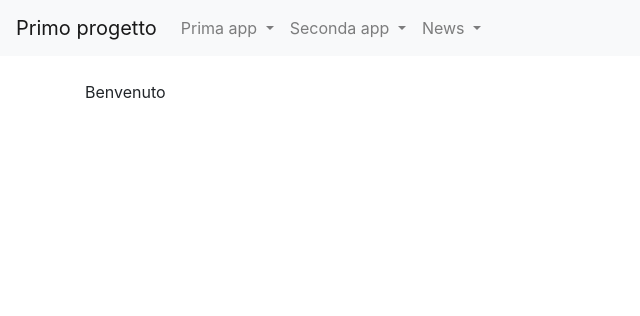
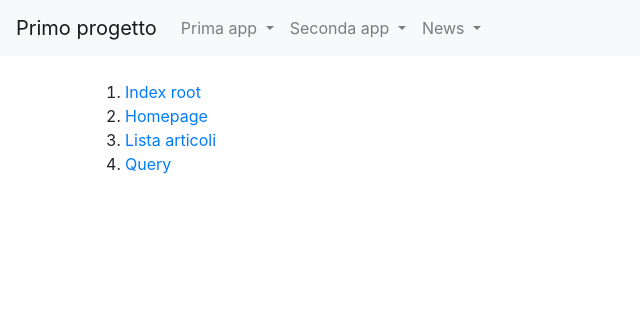
Before and after one commit to ElyFrosty/primo_progetto, a Django app: page /news/ in a window 1280 px wide. Shown: the top 316 px of the page, without its empty margins (0-640 px from the left). Run offline with Django 4.2, Linux system fonts and the light colour scheme; data comes from the database, SQL or seed files in the repository.

Commit message:
passo 21

```diff
--- /dev/null
+++ b/news/templates/index_news.html
@@ -0,0 +1,13 @@
+{% extends "base.html" %}
+
+{%block title%} {{block.super}} | Index news {%endblock title%}
+
+{%block content%}
+    <ol>
+        <li><a href="/">Index root</li>
+        <li><a href="{% url 'news:homeview'%}">Homepage</a></li>
+        <li><a href="{% url 'news:lista_articoli'%}">Lista articoli</a></li>
+        <li><a href="{% url 'news:query'%}">Query</a></li>
+    </ol>
+
+{%endblock content%}
--- a/news/urls.py
+++ b/news/urls.py
@@ -1,14 +1,16 @@
 from django.urls import path
-from .views import home, articoloDetailView, listaArticoli, queryBase
+from .views import home, articoloDetailView, giornalistaDetailView, listaArticoli, queryBase, indexNews
 
 app_name= 'news'
 
 urlpatterns = [
-    path('', home, name='homeview'),
+    path('homepage', home, name='homeview'),
     path('articoli/<int:pk>', articoloDetailView, name="articolo_detail"),
+    path('giornalista/<int:pk>', giornalistaDetailView, name="giornalista_detail"),
     path('lista_articoli/<int:pk>', listaArticoli, name="lista_articoli_giornalista"),
     path('lista_articoli/', listaArticoli, name="lista_articoli"),
     path('query/', queryBase, name="query"),
+    path('', indexNews, name='index_news'),
 
 
 ]
--- a/news/views.py
+++ b/news/views.py
@@ -44,6 +44,14 @@ def articoloDetailView(request,pk):
     articolo=get_object_or_404(Articolo, pk=pk)
     context={"articolo": articolo}
     return render(request, "articolo_detail.html", context)
+
+def giornalistaDetailView(request,pk):
+    #articolo=Articolo.objects.get(pk=pk)
+    giornalista=get_object_or_404(Giornalista, pk=pk)
+    articoli=Articolo.objects.filter(giornalista_id=pk)
+    context={"giornalista": giornalista,
+             "articoli":articoli }
+    return render(request, "giornalista_detail.html", context)
 
 def listaArticoli(request,pk=None):
     if (pk==None):
@@ -107,6 +115,32 @@ def queryBase(request):
     #15. Tutti gli articoli che contengono una certa parola all'inizio:
     articoli_parola=Articolo.objects.filter(titolo__icontains='importante')
 
+    #16. Articoli pubblicati in un certo mese di un anno specifico:
+    articoli_mese_anno=Articolo.objects.filter(data__month=11, data__year=2023)
+
+    #17. Giornalisti con almeno un articolo con più di 100 visualizzazioni
+    giornalisti_con_articoli_popolari=Giornalista.objects.filter(articoli__visualizzazzioni__gte=100).distinct()
+
+    #UTILIZZO DI PIU' CONDIZIONI DI SELEZIONE
+    data=datetime.date(1990,1,1)
+    visualizzazioni=50
+    #Per mettere in AND le condizioni separarle con la virgola
+    #18. ...scrivi quali articoli vengono selezionati
+    articoli_con_and = Articolo.objects.filter(giornalista__anno_di_nascita__gt=data, visualizzazzioni__gte=visualizzazioni)
+
+    #Per mettere in OR le condizioni utilizzare l'operatore Q
+    from django.db.models import Q
+    #19. ...scrivi quali articoli vengono selezionati
+    articoli_con_or = Articolo.objects.filter(Q(giornalista__anno_di_nascita__gt=data) | Q(visualizzazzioni__lte=visualizzazioni))
+
+    # Per il NOT (~) utilizzare l'operatore Q
+    #20. ...scrivi quali articoli vengono selezionati
+    articoli_con_not = Articolo.objects.filter(~Q(giornalista__anno_di_nascita__lt=data))
+    #oppure il metodo exclude
+    articoli_con_not = Articolo.objects.exclude(giornalista__anno_di_nascita__lt=data)
+
+
+
     context={
         'articoli_cognome':articoli_cognome,
         'numero_totale_articoli':numero_totale_articoli,
@@ -124,5 +158,13 @@ def queryBase(request):
         'ultimi':ultimi,
         'articoli_minime_visual':articoli_minime_visual,
         'articoli_parola':articoli_parola,
+        'articoli_mese_anno':articoli_mese_anno,
+        'giornalisti_con_articoli_popolari':giornalisti_con_articoli_popolari,
+        'articoli_con_and':articoli_con_and,
+        'articoli_con_or':articoli_con_or,
+        'articoli_con_not':articoli_con_not,
     }
     return render(request, 'query.html', context)
+
+def indexNews(request):
+    return render(request, "index_news.html")
--- a/templates/index_root.html
+++ b/templates/index_root.html
@@ -7,6 +7,7 @@
         <li><a href="/admin">Pannello admin</a></li>
         <li><a href="{% url 'prima_app:index'%}">Index prima app</a></li>
         <li><a href="{% url 'seconda_app:index2'%}">Index seconda app</a></li>
+        <li><a href="{% url 'news:index_news'%}">Index news</a></li>
     </ol>
 
 {%endblock content%}
```
Also changed, not shown: news/templates/giornalista_detail.html (added, +18 -0 lines), news/templates/lista_articoli.html (+11 -3 lines), news/templates/query.html (+16 -0 lines).
